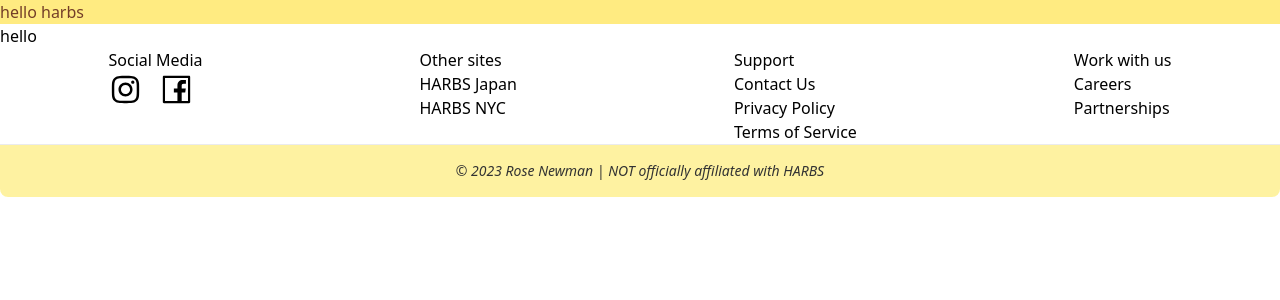
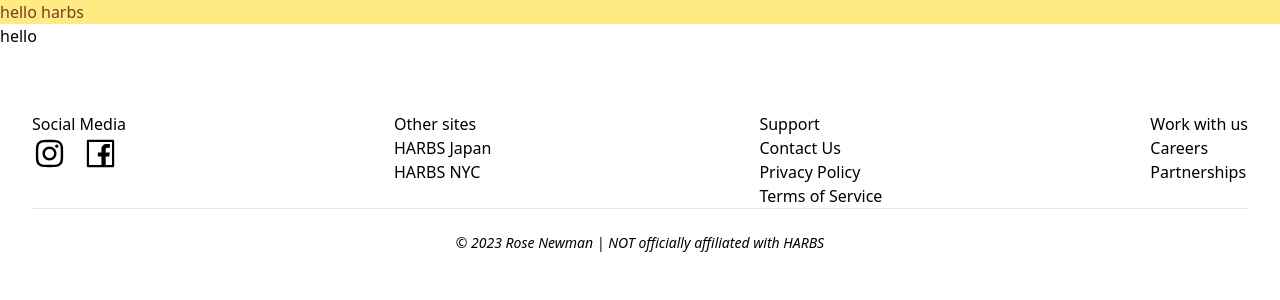
Before and after one commit to rosalie0/harbs-react, a React (Vite) app: page / in a window 1280 px wide. Shown: the top 300 px of the page. Built offline with nearby package versions, Linux system fonts and the light colour scheme.

Commit message:
bg white. copyright simpler classnames. padding on Footer parent

```diff
--- a/src/components/footer/Copyright.tsx
+++ b/src/components/footer/Copyright.tsx
@@ -8,10 +8,7 @@
   4. Your statement of the rights you’re reserving over the materials
   */
   return (
-    <div
-      id="footer"
-      className="bg-yellow-200 opacity-80 rounded-b-lg flex gap-1 flex-col md:flex-row items-center flex-wrap justify-center align-middle p-4 border-t dark:border-stone-500"
-    >
+    <div id="footer" className="border-t text-center py-6">
       <p className="text-sm font-source italic">
         © 2023 Rose Newman | NOT officially affiliated with HARBS
       </p>
--- a/src/components/footer/Footer.tsx
+++ b/src/components/footer/Footer.tsx
@@ -4,7 +4,7 @@
 
 const Footer = () => {
   return (
-    <div>
+    <div className="bg-white mx-auto px-8 py-16">
       <FooterContent />
       <Copyright />
     </div>
--- a/src/components/footer/FooterContent.tsx
+++ b/src/components/footer/FooterContent.tsx
@@ -7,8 +7,7 @@
 
 const FooterContent = () => {
   return (
-    <div>
-      <div className="flex justify-around">
+    <div className="flex justify-between mx-auto">
       <div>
         <h4>Social Media</h4>
         <div className="flex gap-4">
@@ -40,7 +39,6 @@
         <a href="https://www.harbsnyc.com/hiring/">Partnerships</a>
       </div>
     </div>
-    </div>
   );
 };
 
```
Lines whose indentation alone changed are shown as unchanged.
